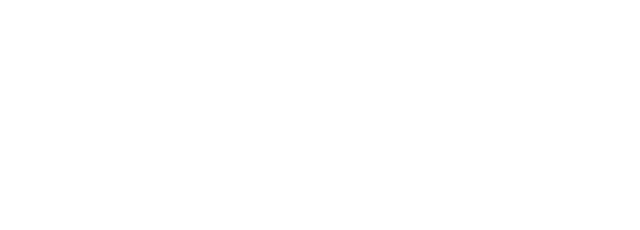
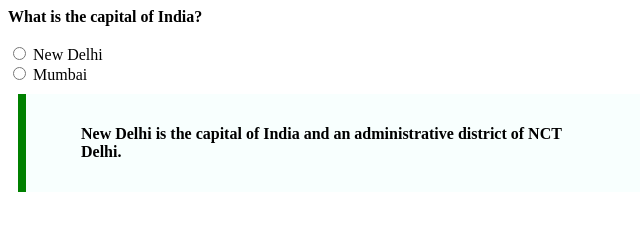
Before and after one commit to acciojob/trivia-vikalp-tomer, a website: page main.html in a window 1280 px wide. Shown: the whole page, without its empty margins (0-640 px from the left). Drawn offline with Linux system fonts and the light colour scheme.

Commit message:
created a submission

```diff
--- a/main.html
+++ b/main.html
@@ -1,5 +1,4 @@
 <!DOCTYPE html>
-
 <html>
 
 <head>
@@ -8,9 +7,23 @@
 
 <body>
 	<!-- the entire body must be written by student -->
+	<b>What is the capital of India?</b>
+	<br/>
+	<br/>
+	<form>
+		<input type="radio">
+			New Delhi
+		</input>
+		<br/>
+		<input type="radio">
+			Mumbai
+		</input>
+	</form>
+	<div id="holidays">
+		<blockquote cite="https://en.wikipedia.org/wiki/New_Delhi">New Delhi is the capital of India and an administrative district of NCT Delhi.</blockquote>
+	</div>
     <script type="text/javascript" src="./script.js">
-</script>
-
+	</script>
 </body>
 
 </html>
--- a/styles.css
+++ b/styles.css
@@ -1,2 +1,10 @@
 
 /* Your CSS Code here. */
+#holidays{
+    max-width: 600px;
+    margin: 10px;
+    padding: 15px;
+    border-left: 8px solid green;
+    background-color: #f8fffe;
+    font-weight: bold;
+}
```
